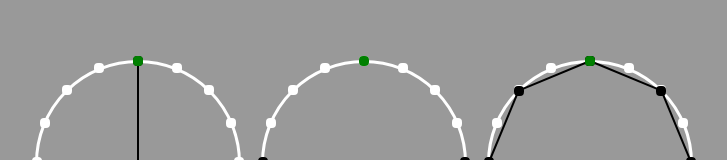
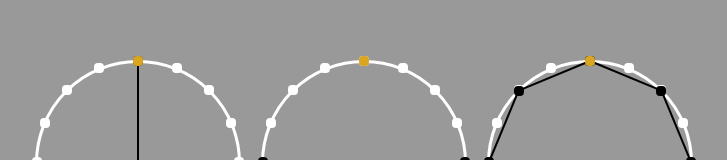
Before and after one commit to michaelmior/rhythm-wheel, a React (Create React App) app: page / in a window 1280 px wide. Shown: the top 160 px of the page, without its empty margins (276-1003 px from the left). Built offline with nearby package versions, Linux system fonts and the light colour scheme.

Commit message:
Change moving ball to yellow

```diff
--- a/src/Wheel.js
+++ b/src/Wheel.js
@@ -145,7 +145,7 @@ class Wheel extends Component {
       </svg>
 
       <div ref={this.bounce} className='bounce' style={{position: 'absolute', top: coords.y + 'px', left: coords.x + 'px', zIndex: 999, pointerEvents: 'none'}}>
-        <Circle borderColor='green' backgroundColor='green' radius={(smallRadius * 2) + 'px'}/>
+        <Circle borderColor='goldenrod' backgroundColor='goldenrod' radius={(smallRadius * 2) + 'px'}/>
       </div>
 
       <div ref={this.refCircle}>
```
